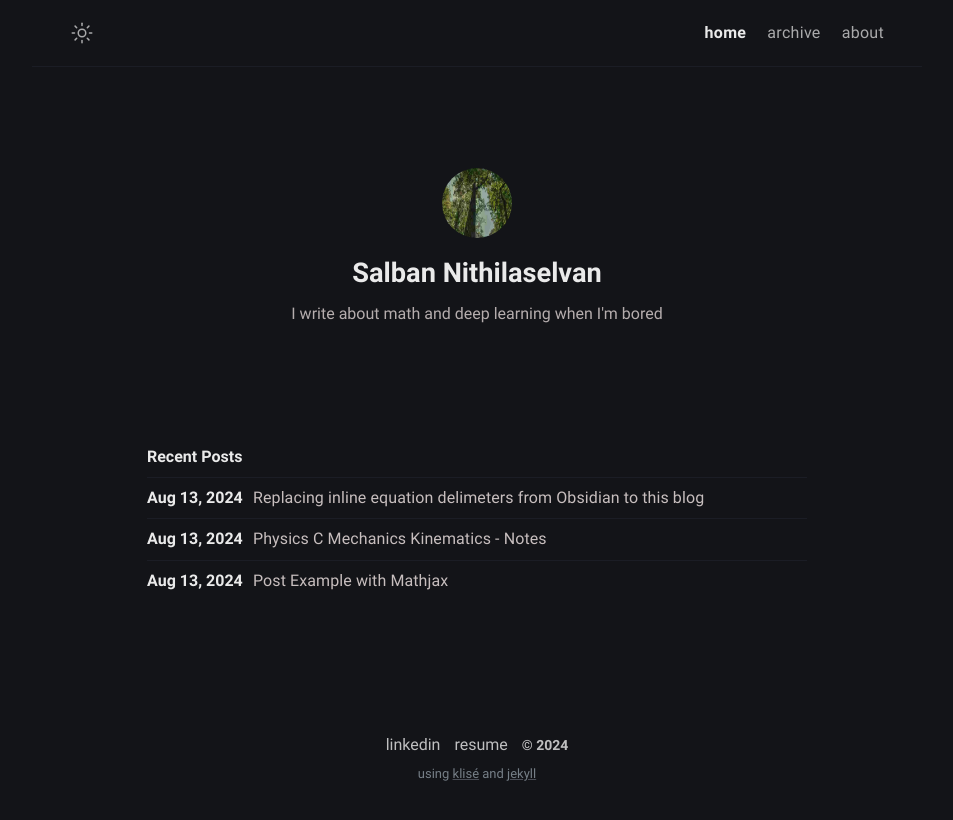
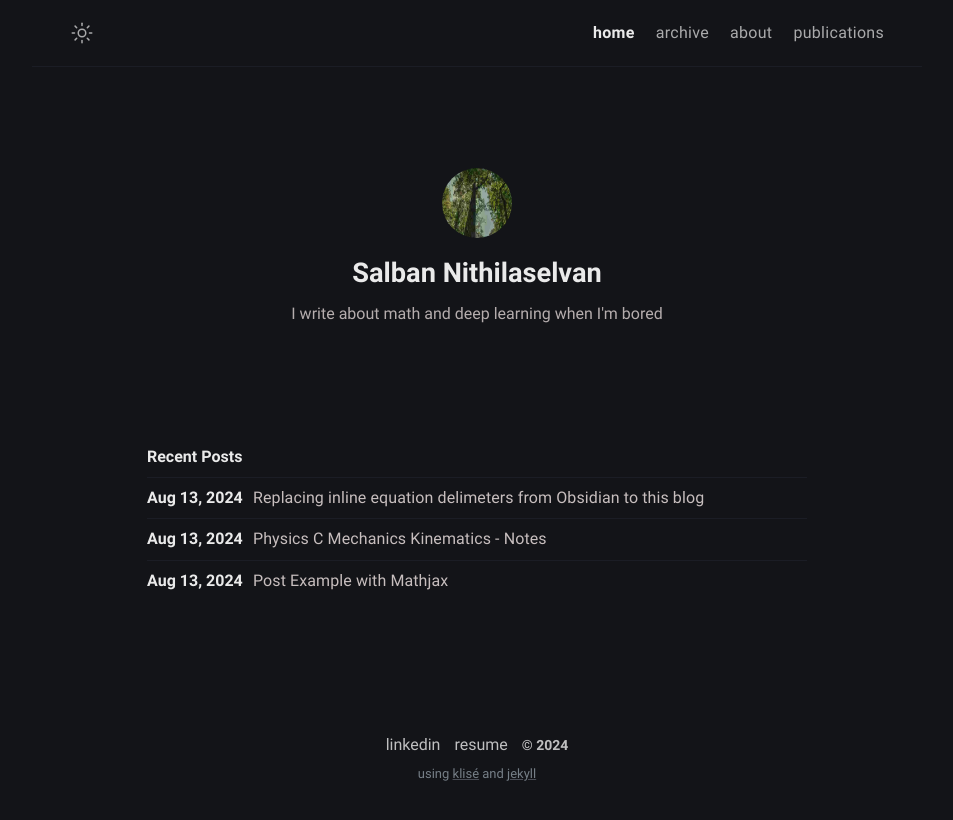
Before and after one commit to spanini2/new-blog, a Jekyll site: the page built from index.md, in a window 1280 px wide. Shown: the top 820 px of the page, without its empty margins (163-1116 px from the left). Built offline with Jekyll 4.4.1, drawn with Linux system fonts in a browser that asks for light colours.

Commit message:
had to modify menus.yml to add to navbar

```diff
--- a/_data/menus.yml
+++ b/_data/menus.yml
@@ -10,6 +10,10 @@
   url: /about/
   external: false # set true if you using external link, see below
 
+- title : publications
+  url: /publications/
+  external: false
+
 # Example:
 # - title: github
 #   url: https://github.com/piharpi/jekyll-klise
```
